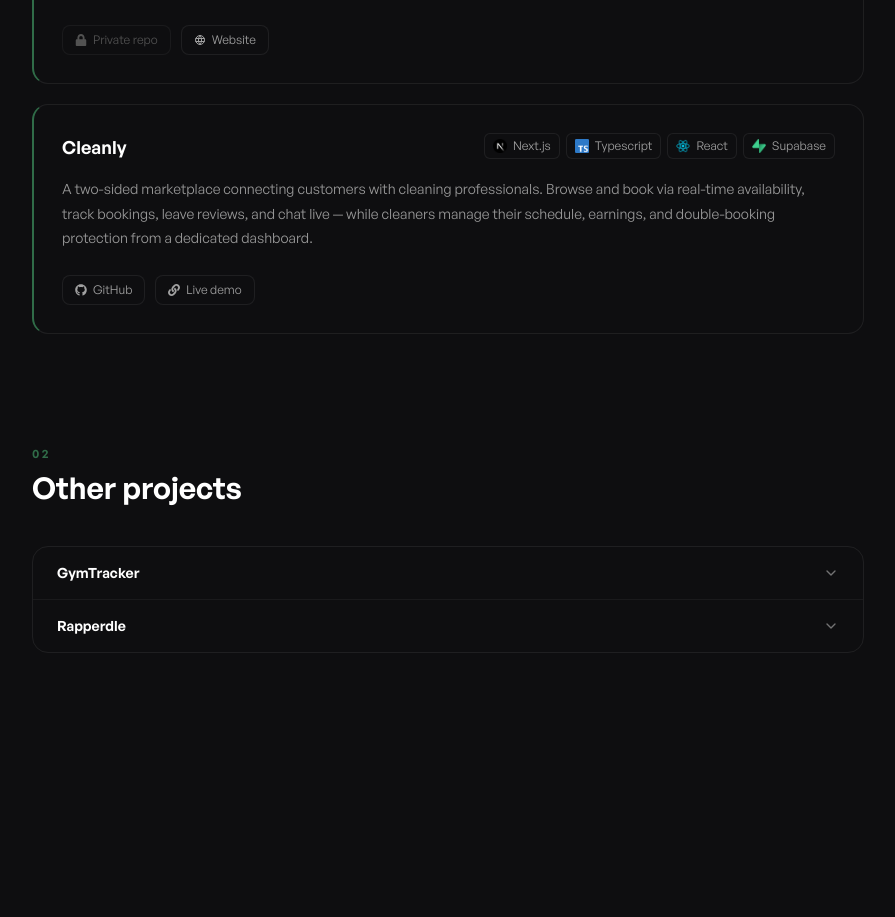
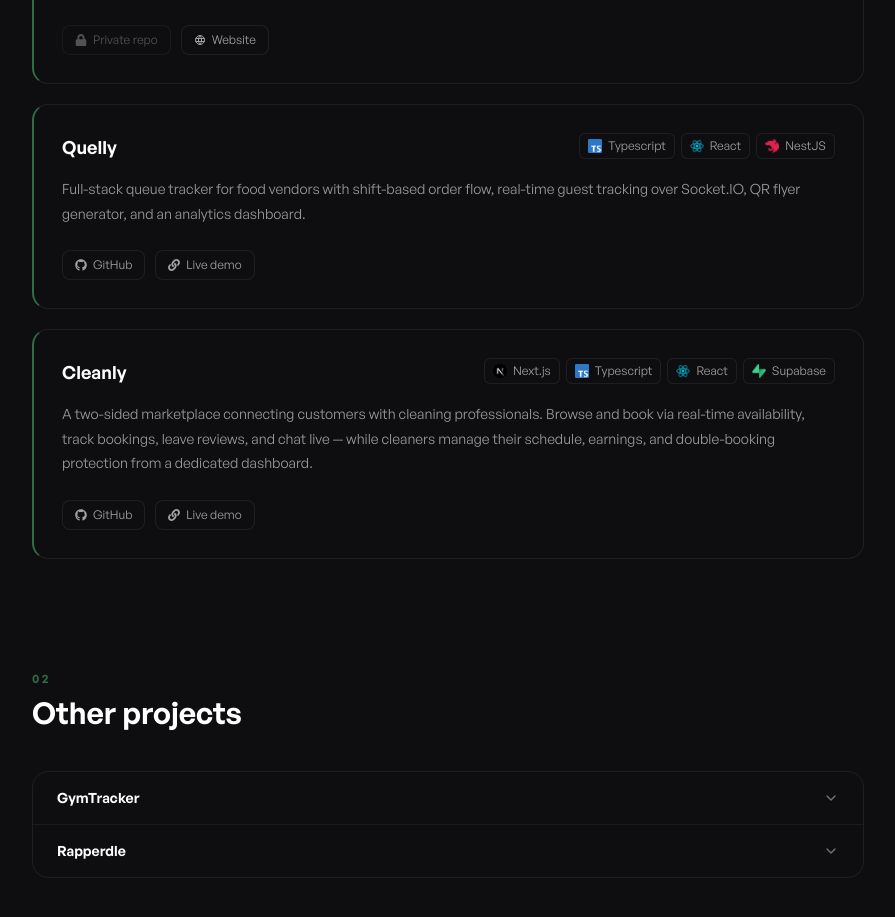
Before and after one commit to bartoszb0/portfolio, a React (Vite) app: page / in a window 1280 px wide. Shown: the part 1020-1937 px from the top of the page, without its empty margins (192-1087 px from the left). Before the commit the page ends 1801 px from the top, so only its background shows below. Built offline with nearby package versions, Linux system fonts and the light colour scheme; the HTML template or start-up script is replaced by a standard one.

Commit message:
add Quelly project to SelectedWork component

```diff
--- a/src/components/SelectedWork.tsx
+++ b/src/components/SelectedWork.tsx
@@ -24,6 +24,14 @@ export default function SelectedWork() {
           technologies={["Vue", "Typescript"]}
         />
         <SelectedProject
+          title="Quelly"
+          description="Full-stack queue tracker for food vendors with shift-based order flow, real-time guest tracking over Socket.IO, QR flyer generator, and an analytics dashboard."
+          github="https://github.com/bartoszb0/quelly"
+          demo="https://quelly.vercel.app/"
+          technologies={["Typescript", "React", "NestJS"]}
+        />
+
+        <SelectedProject
           title="Cleanly"
           description="A two-sided marketplace connecting customers with cleaning professionals. Browse and book via real-time availability, track bookings, leave reviews, and chat live — while cleaners manage their schedule, earnings, and double-booking protection from a dedicated dashboard."
           github="https://github.com/bartoszb0/cleanly"
```
